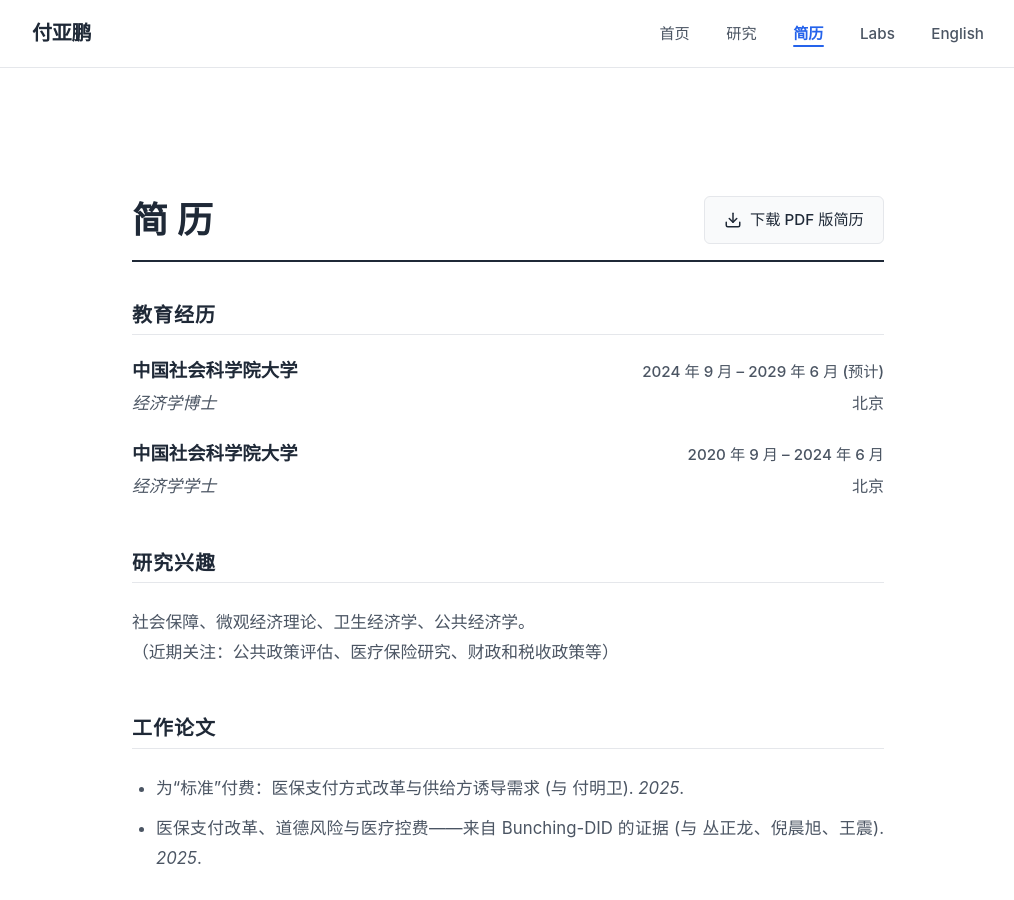
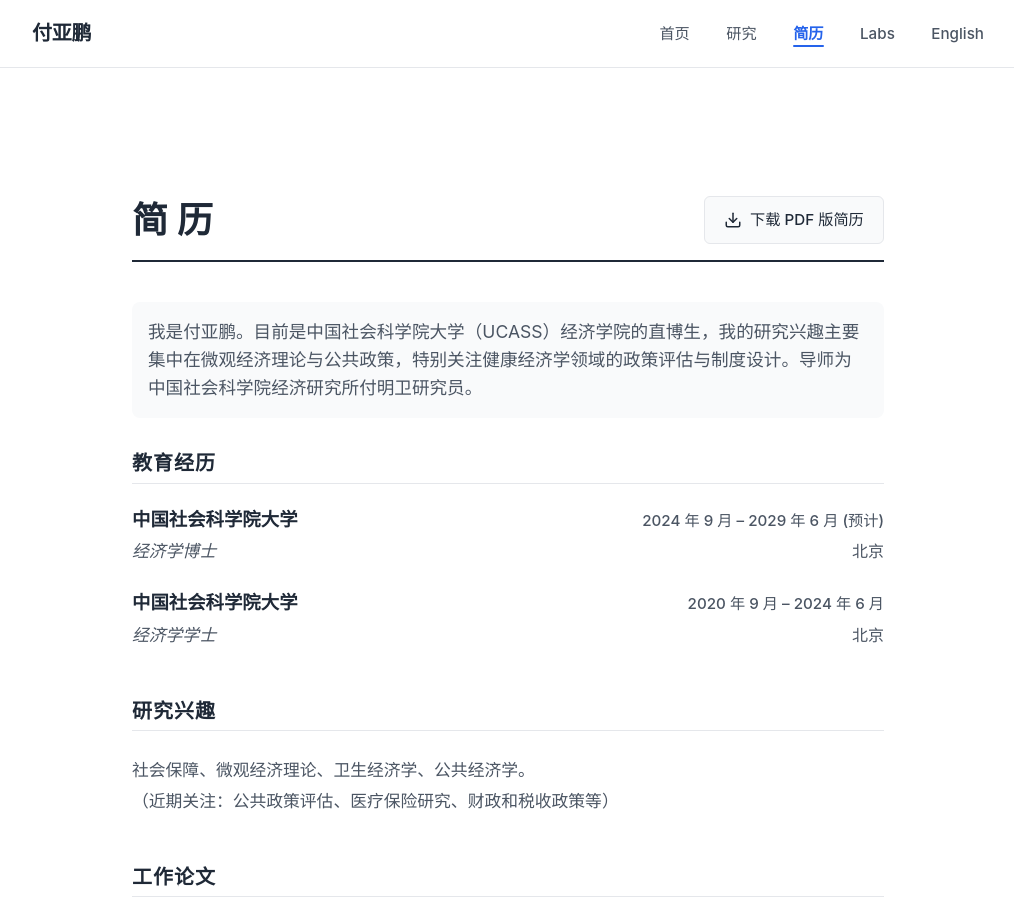
Before and after one commit to fyapeng/fyapeng.github.io, a Jekyll site: the page built from cv.html, in a window 1280 px wide and 900 px high. Shown: the whole window, without its empty margins (132-1146 px from the left). Built offline with Jekyll 4.4.1, drawn with Linux system fonts in a browser that asks for light colours.

Commit message:
Update cv.html

```diff
--- a/cv.html
+++ b/cv.html
@@ -13,6 +13,10 @@ title: 简历 - CV
         <svg xmlns="http://www.w3.org/2000/svg" width="18" height="18" viewBox="0 0 24 24" fill="none" stroke="currentColor" stroke-width="2" stroke-linecap="round" stroke-linejoin="round"><path d="M21 15v4a2 2 0 0 1-2 2H5a2 2 0 0 1-2-2v-4"></path><polyline points="7 10 12 15 17 10"></polyline><line x1="12" y1="15" x2="12" y2="3"></line></svg>
         下载 PDF 版简历
       </a>
+    </div>
+
+    <div class="cv-bio">
+      <p>我是付亚鹏。目前是中国社会科学院大学（UCASS）经济学院的直博生，我的研究兴趣主要集中在微观经济理论与公共政策，特别关注健康经济学领域的政策评估与制度设计。导师为中国社会科学院经济研究所付明卫研究员。</p>
     </div>
 
     <!-- 遍历 _data/cv.yml 中的 zh 数据 -->
```
